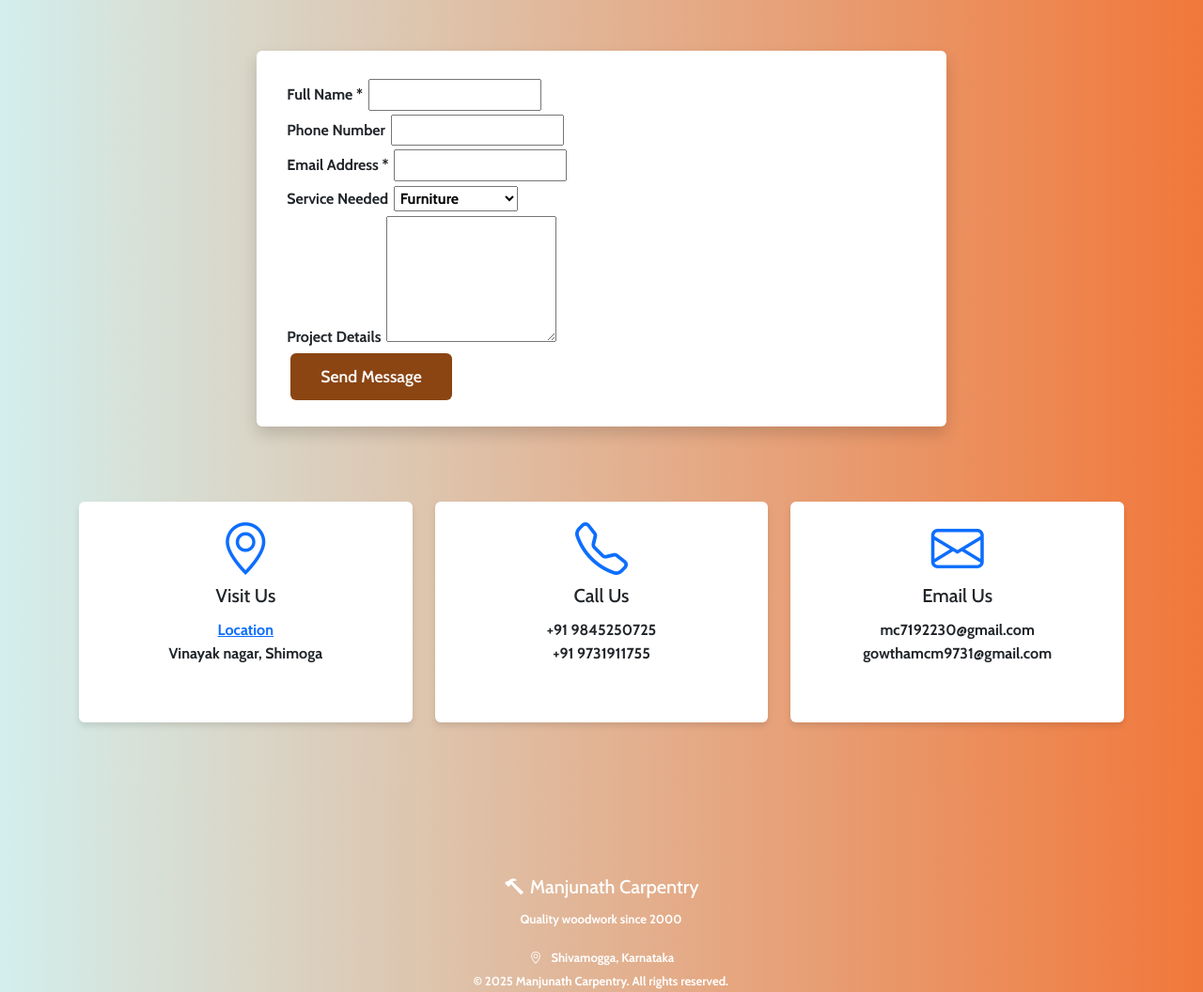
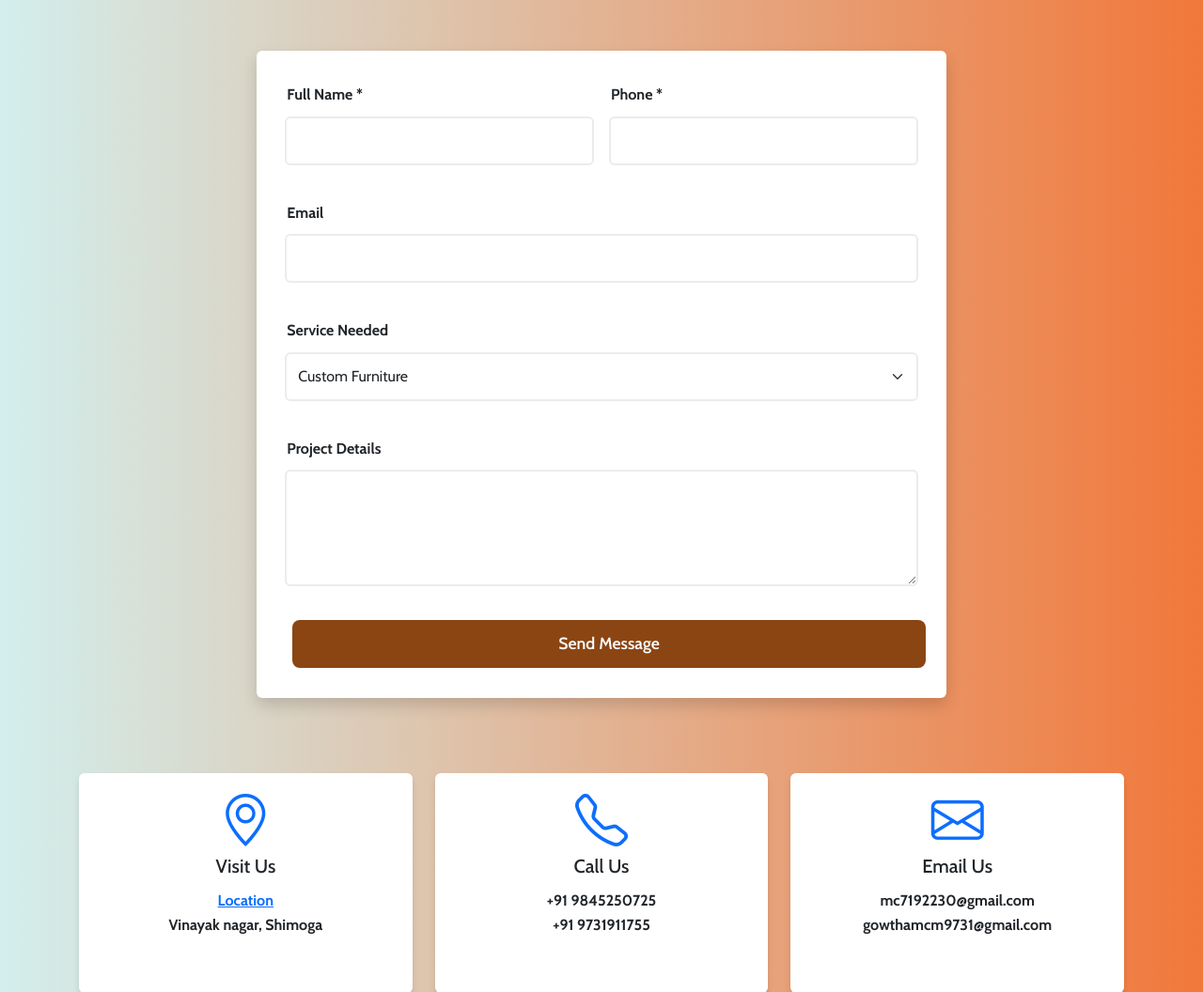
Before and after one commit to gowtham000011/Crp-website, a Flask app: page /contact in a window 1280 px wide. Shown: the part 880-1936 px from the top of the page at 94% size. Run offline with Flask 3, Linux system fonts and the light colour scheme.

Commit message:
Update contact.html

```diff
--- a/templates/contact.html
+++ b/templates/contact.html
@@ -24,45 +24,42 @@
             <div class="col-lg-8">
                 <div class="card shadow">
                     <div class="card-body p-4">
-                        <form action="https://formspree.io/f/YOUR_FORM_ID" method="POST">
-    <!-- Add hidden field for subject -->
+                        <form action="https://formspree.io/f/mblpnddg" method="POST">
+    <!-- Formspree Hidden Fields -->
     <input type="hidden" name="_subject" value="New Project Request from Portfolio">
-
-    <!-- Your existing form fields -->
-    <div class="form-group">
-        <label for="full_name">Full Name *</label>
-        <input type="text" id="full_name" name="full_name" required>
-    </div>
-
-    <div class="form-group">
-        <label for="phone_number">Phone Number</label>
-        <input type="tel" id="phone_number" name="phone_number">
-    </div>
-
-    <div class="form-group">
-        <label for="email">Email Address *</label>
-        <input type="email" id="email" name="email" required>
-    </div>
-
-    <div class="form-group">
-        <label for="service_needed">Service Needed</label>
-        <select id="service_needed" name="service_needed">
-            <option value="web-development">Furniture</option>
-            <option value="web-design">Wood works</option>
-            <option value="consultation">Plywood works</option>
-            <option value="other">Other</option>
-        </select>
-    </div>
-
-    <div class="form-group">
-        <label for="project_details">Project Details</label>
-        <textarea id="project_details" name="project_details" rows="5"></textarea>
-    </div>
-
-    <!-- Formspree honeypot spam protection -->
     <input type="text" name="_gotcha" style="display:none">
 
-    <button type="submit" class="btn btn-primary">Send Message</button>
+    <div class="row g-3">
+        <div class="col-md-6">
+            <label for="full_name" class="form-label">Full Name *</label>
+            <input type="text" class="form-control" id="full_name" name="full_name" required>
+        </div>
+        <div class="col-md-6">
+            <label for="phone_number" class="form-label">Phone *</label>
+            <input type="tel" class="form-control" id="phone_number" name="phone_number" required>
+        </div>
+        <div class="col-12">
+            <label for="email" class="form-label">Email</label>
+            <input type="email" class="form-control" id="email" name="email">
+        </div>
+        <div class="col-12">
+            <label for="service_needed" class="form-label">Service Needed</label>
+            <select class="form-select" id="service_needed" name="service_needed">
+                <option value="Custom Furniture">Custom Furniture</option>
+                <option value="Cabinet Making">Cabinet Making</option>
+                <option value="Wood Repair">Wood Repair</option>
+                <option value="Interior Plywood">Interior Plywood works</option>
+                <option value="Other">Other</option>
+            </select>
+        </div>
+        <div class="col-12">
+            <label for="project_details" class="form-label">Project Details</label>
+            <textarea class="form-control" id="project_details" name="project_details" rows="4"></textarea>
+        </div>
+        <div class="col-12">
+            <button type="submit" class="btn btn-primary btn-lg w-100">Send Message</button>
+        </div>
+    </div>
 </form>
                         {% if message %}
 <div class="alert alert-info">
```
